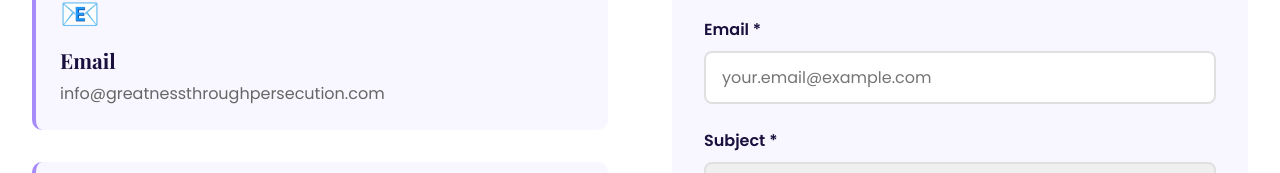
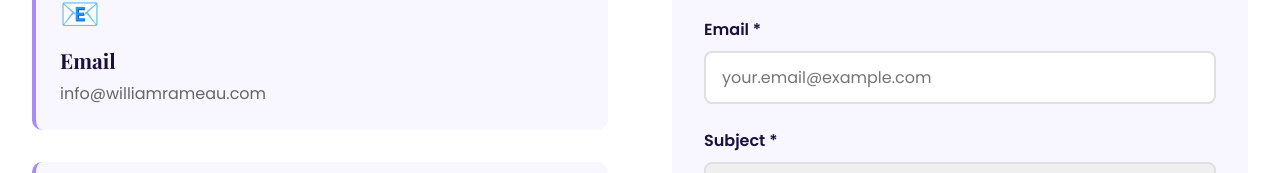
Before and after one commit to danieljstvincent/william_Rameau.com, a React (Vite) app: page /contact in a window 1280 px wide. Shown: the part 578-751 px from the top of the page. Built offline with nearby package versions, Linux system fonts and the light colour scheme.

Commit message:
email anem changed

```diff
--- a/src/pages/Contact.tsx
+++ b/src/pages/Contact.tsx
@@ -12,7 +12,7 @@ const Contact = () => {
   const handleSubmit = (e: React.FormEvent) => {
     e.preventDefault()
     // Create mailto link
-    const mailtoLink = `mailto:info@greatnessthroughpersecution.com?subject=${encodeURIComponent(formData.subject)}&body=${encodeURIComponent(
+    const mailtoLink = `mailto:info@williamrameau.com.com?subject=${encodeURIComponent(formData.subject)}&body=${encodeURIComponent(
       `Name: ${formData.name}\nEmail: ${formData.email}\n\nMessage:\n${formData.message}`
     )}`
     window.location.href = mailtoLink
@@ -48,7 +48,7 @@ const Contact = () => {
                 <div className="contact-method">
                   <div className="method-icon">📧</div>
                   <h3>Email</h3>
-                  <p>info@greatnessthroughpersecution.com</p>
+                  <p>info@williamrameau.com</p>
                 </div>
 
                 <div className="contact-method">
```
